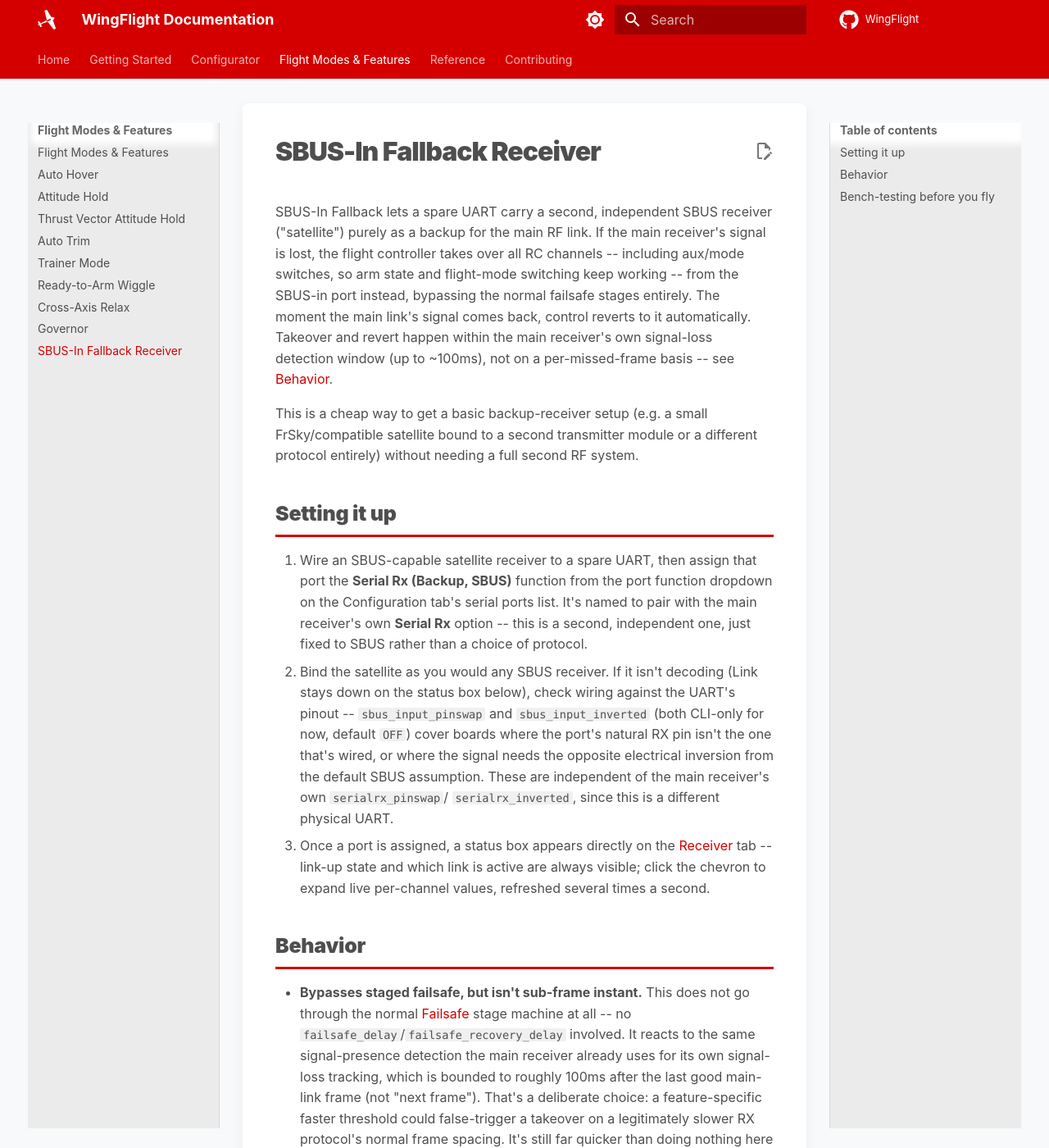
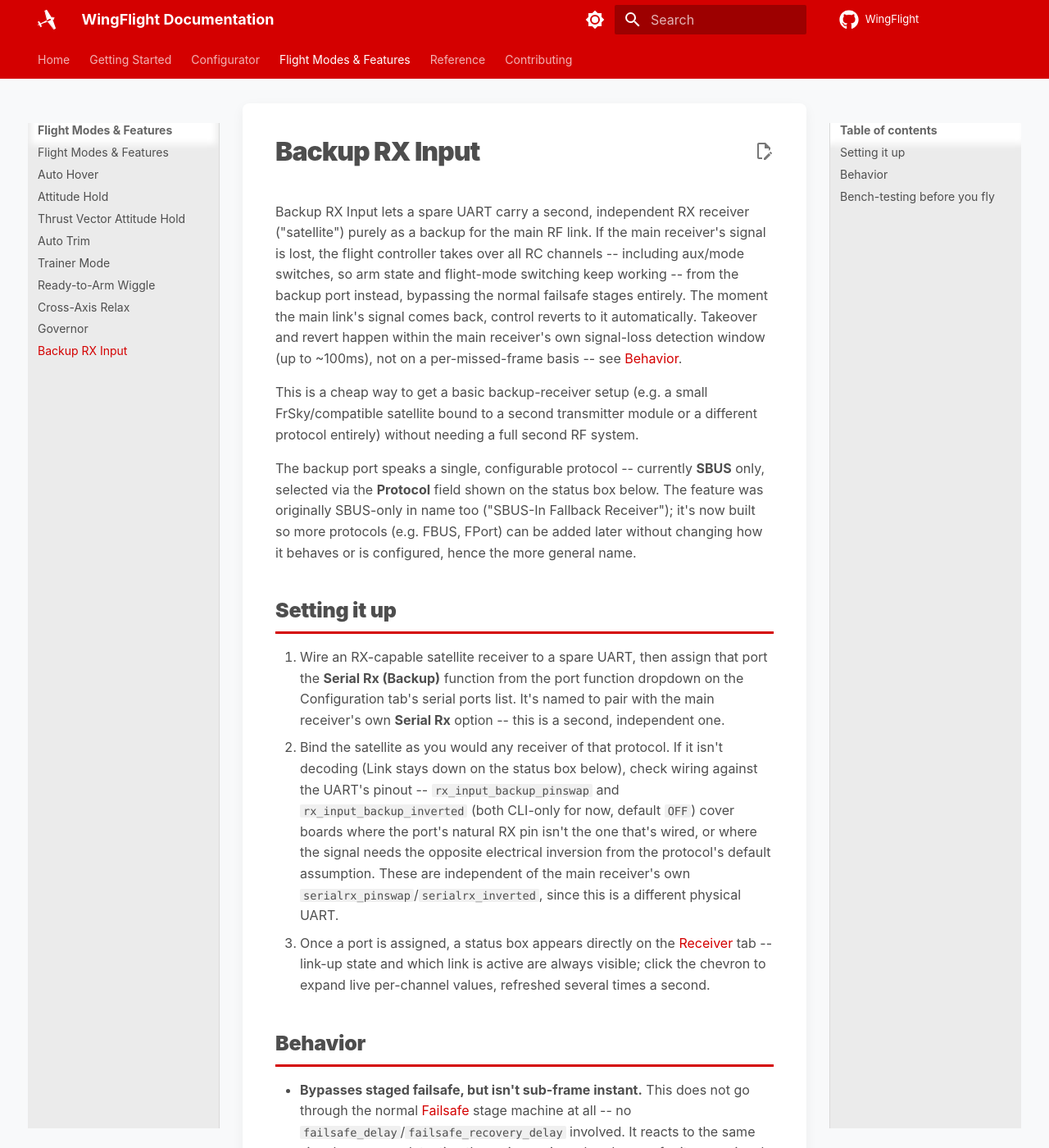
Before and after one commit to WingFlight/wingflight-docs, an MkDocs documentation site: the page built from docs/flight-modes/backup-rx-input.md, in a window 1280 px wide and 1400 px high. Shown: the whole window at 82% size. Built offline with MkDocs 1.6.1 and Material for MkDocs 9.7.7, drawn with Linux system fonts in a browser that asks for light colours; some of the changed text lies outside the part shown.

Commit message:
Rename SBUS-In Fallback Receiver docs to Backup RX Input (#11)
Companion docs update for the generic backup-RX provider framework
(wingflight-firmware/configurator/lua-ethos-suite#64/#56/#35): the
feature is no longer SBUS-only in name, so its docs page and every
cross-reference to it are renamed to match. SBUS is still the only
implemented protocol; the page notes this and the historical name in
passing.

- docs/flight-modes/sbus-input-fallback.md -> backup-rx-input.md:
  renamed, content updated for the generic "Serial Rx (Backup)" UI
  label + Protocol field, and the renamed CLI settings
  (rx_input_backup_pinswap/inverted).
- mkdocs.yml: nav entry renamed.
- docs/flight-modes/index.md, docs/configurator/tabs/{receiver,failsafe}.md:
  cross-references updated to the new title/path and generic wording
  ("backup" instead of "fallback"/"SBUS-in" where it was describing the
  mechanism generically rather than the SBUS protocol specifically).

Co-authored-by: Rob Thomson <rob@rt-rc.com>
Co-authored-by: Claude Sonnet 5 <noreply@anthropic.com>

```diff
--- a/docs/flight-modes/sbus-input-fallback.md
+++ b/docs/flight-modes/backup-rx-input.md
@@ -1,10 +1,10 @@
-# SBUS-In Fallback Receiver
+# Backup RX Input
 
-SBUS-In Fallback lets a spare UART carry a second, independent SBUS
+Backup RX Input lets a spare UART carry a second, independent RX
 receiver ("satellite") purely as a backup for the main RF link. If the main
 receiver's signal is lost, the flight controller takes over all RC
 channels -- including aux/mode switches, so arm state and flight-mode
-switching keep working -- from the SBUS-in port instead, bypassing the
+switching keep working -- from the backup port instead, bypassing the
 normal failsafe stages entirely. The moment the main link's signal comes
 back, control reverts to it automatically. Takeover and revert happen
 within the main receiver's own signal-loss detection window (up to
@@ -14,22 +14,29 @@ This is a cheap way to get a basic backup-receiver setup (e.g. a small
 FrSky/compatible satellite bound to a second transmitter module or a
 different protocol entirely) without needing a full second RF system.
 
+The backup port speaks a single, configurable protocol -- currently
+**SBUS** only, selected via the **Protocol** field shown on the status box
+below. The feature was originally SBUS-only in name too ("SBUS-In Fallback
+Receiver"); it's now built so more protocols (e.g. FBUS, FPort) can be
+added later without changing how it behaves or is configured, hence the
+more general name.
+
 ## Setting it up
 
-1. Wire an SBUS-capable satellite receiver to a spare UART, then assign
-   that port the **Serial Rx (Backup, SBUS)** function from the port
-   function dropdown on the Configuration tab's serial ports list. It's
-   named to pair with the main receiver's own **Serial Rx** option --
-   this is a second, independent one, just fixed to SBUS rather than a
-   choice of protocol.
-2. Bind the satellite as you would any SBUS receiver. If it isn't decoding
-   (Link stays down on the status box below), check wiring against the
-   UART's pinout -- `sbus_input_pinswap` and `sbus_input_inverted` (both
-   CLI-only for now, default `OFF`) cover boards where the port's natural
-   RX pin isn't the one that's wired, or where the signal needs the
-   opposite electrical inversion from the default SBUS assumption. These
-   are independent of the main receiver's own `serialrx_pinswap`/
-   `serialrx_inverted`, since this is a different physical UART.
+1. Wire an RX-capable satellite receiver to a spare UART, then assign
+   that port the **Serial Rx (Backup)** function from the port function
+   dropdown on the Configuration tab's serial ports list. It's named to
+   pair with the main receiver's own **Serial Rx** option -- this is a
+   second, independent one.
+2. Bind the satellite as you would any receiver of that protocol. If it
+   isn't decoding (Link stays down on the status box below), check wiring
+   against the UART's pinout -- `rx_input_backup_pinswap` and
+   `rx_input_backup_inverted` (both CLI-only for now, default `OFF`) cover
+   boards where the port's natural RX pin isn't the one that's wired, or
+   where the signal needs the opposite electrical inversion from the
+   protocol's default assumption. These are independent of the main
+   receiver's own `serialrx_pinswap`/`serialrx_inverted`, since this is a
+   different physical UART.
 3. Once a port is assigned, a status box appears directly on the
    [Receiver](../configurator/tabs/receiver.md) tab -- link-up state and
    which link is active are always visible; click the chevron to expand
@@ -48,20 +55,20 @@ different protocol entirely) without needing a full second RF system.
   It's still far quicker than doing nothing here -- an un-caught channel
   would otherwise hold its last value for 300ms before failsafe even
   declares it failed.
-- **Full channel takeover.** All channels are taken from the SBUS-in port
+- **Full channel takeover.** All channels are taken from the backup port
   during fallback, not just roll/pitch/yaw/throttle -- aux switches
-  (flight mode, arming, etc.) are driven from the fallback stick exactly
+  (flight mode, arming, etc.) are driven from the backup stick exactly
   as they would be from the main receiver.
 - **Auto-revert.** As soon as the main receiver's signal is valid again
-  (within that same ~100ms window), control reverts to it -- fallback does
-  not latch for the rest of the flight.
+  (within that same ~100ms window), control reverts to it -- the backup
+  does not latch for the rest of the flight.
 - **Not a second failsafe system.** If *both* the main link and the
-  SBUS-in link are down, ordinary staged failsafe behavior (hold/land/cut,
+  backup link are down, ordinary staged failsafe behavior (hold/land/cut,
   per the [Failsafe](../configurator/tabs/failsafe.md) tab) takes over
-  exactly as it would without this feature. SBUS-in fallback is a bridge
+  exactly as it would without this feature. Backup RX input is a bridge
   for a single lost link, not a replacement for failsafe.
 - A **Failsafe** switch on an aux channel still invalidates control
-  channels even while SBUS-in fallback is otherwise healthy -- the switch
+  channels even while the backup link is otherwise healthy -- the switch
   is honored the same way regardless of which link is currently active.
 
 ## Bench-testing before you fly
@@ -69,13 +76,13 @@ different protocol entirely) without needing a full second RF system.
 As with any failsafe-adjacent behavior, test this on the bench (props off)
 before relying on it in the air:
 
-1. With both the main receiver and the SBUS-in satellite bound and
+1. With both the main receiver and the backup satellite bound and
    powered, confirm the Receiver tab's Serial Rx (Backup) box shows the
-   main link active and moving the SBUS-in satellite's sticks has no
+   main link active and moving the backup satellite's sticks has no
    effect on outputs.
 2. Power off (or walk the main receiver's transmitter out of range),
-   and confirm control switches to the SBUS-in satellite within roughly
-   100ms, arm state is preserved, and aux switches on the fallback radio
+   and confirm control switches to the backup satellite within roughly
+   100ms, arm state is preserved, and aux switches on the backup radio
    work as expected.
 3. Restore the main link and confirm control reverts to it within that
    same window.
--- a/mkdocs.yml
+++ b/mkdocs.yml
@@ -105,7 +105,7 @@ nav:
       - Ready-to-Arm Wiggle: flight-modes/ready-to-arm-wiggle.md
       - Cross-Axis Relax: flight-modes/cross-axis-relax.md
       - Governor: flight-modes/governor.md
-      - SBUS-In Fallback Receiver: flight-modes/sbus-input-fallback.md
+      - Backup RX Input: flight-modes/backup-rx-input.md
   - Reference:
       - reference/index.md
       - CLI Command Reference: reference/cli-reference.md
```
Also changed, not shown: docs/configurator/tabs/failsafe.md (+3 -3 lines), docs/configurator/tabs/receiver.md (+7 -7 lines), docs/flight-modes/index.md (+3 -3 lines).
